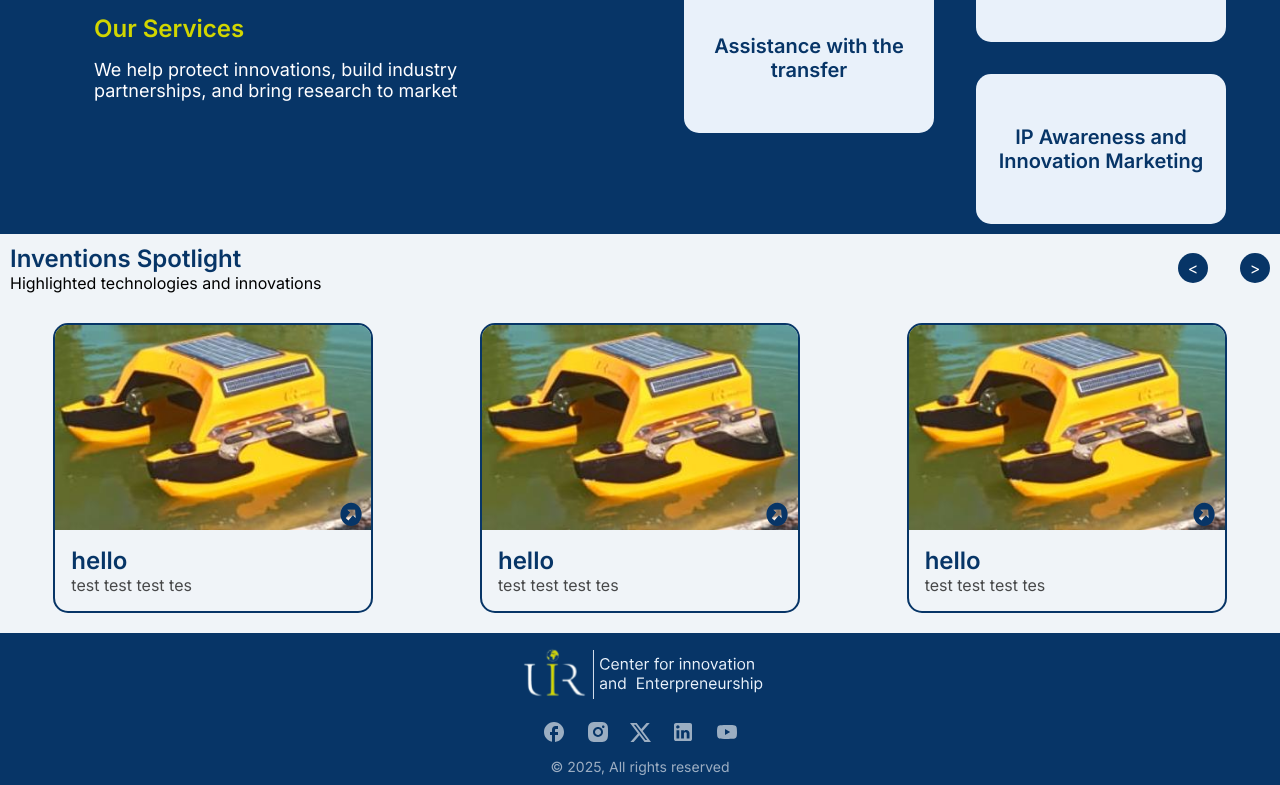
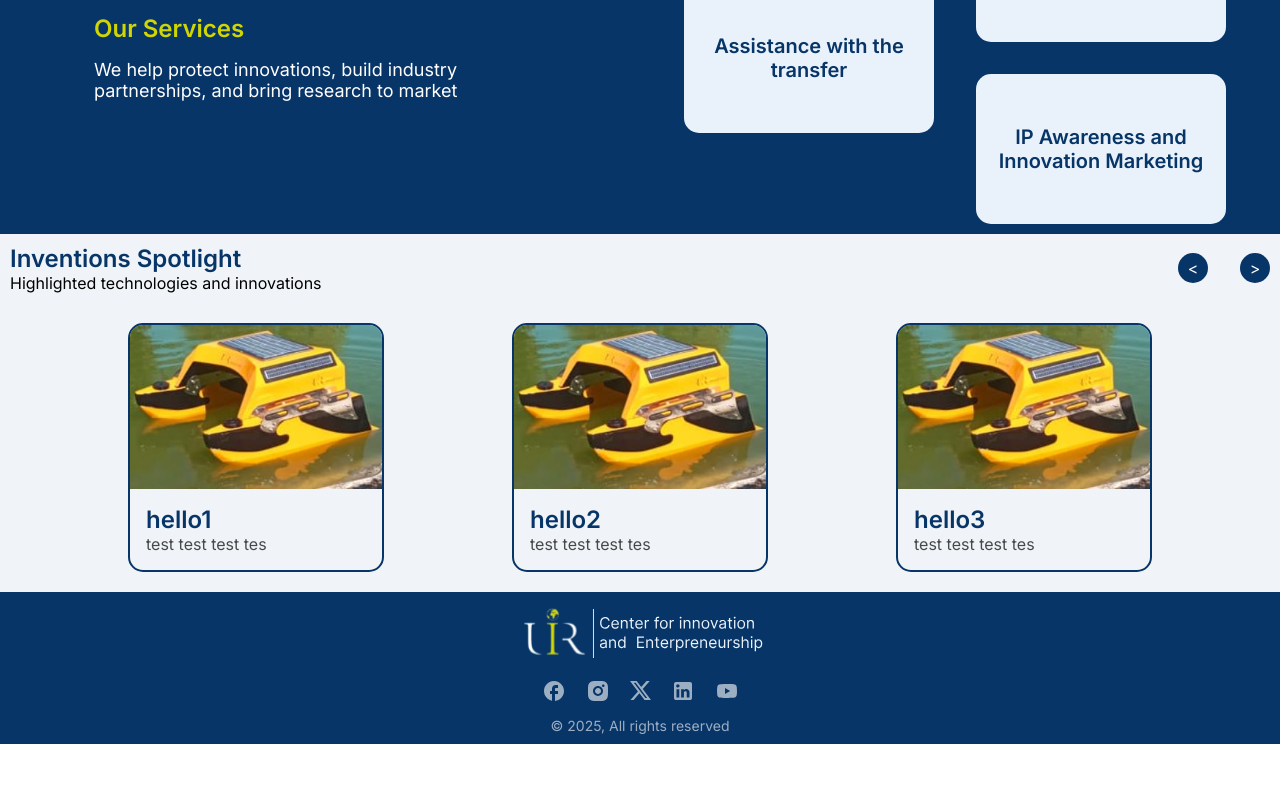
Before and after one commit to yahya-mdarhri/cie_market_frontend, a React (Vite) app: page / in a window 1280 px wide. Shown: the part 1175-1960 px from the top of the page. After the commit the page ends 1919 px from the top, so only its background shows below. Built offline with nearby package versions, Linux system fonts and the light colour scheme.

Commit message:
feat: move the inventions card by arrow buttons

```diff
--- a/src/components/ui/Landing/InventionCard/InventionCard.tsx
+++ b/src/components/ui/Landing/InventionCard/InventionCard.tsx
@@ -3,16 +3,17 @@ import './InventionCard.css'
 import blueArrow from './images/arrow.svg'
 
 interface InventionCardProps {
+	key: number; // for map key
 	title: string; // Invention title
 	image: string; // Invention image
 	description: string; // invention description -could be change later-
 }
 
-function InventionCard({ title, description, image }: InventionCardProps) {
+function InventionCard({ title, description, image, key}: InventionCardProps) {
 	return (
-		<div className="InventionCard">
+		<div className="InventionCard" key={key}>
 			<img src={image} alt="InventionImage" className='InventionImg'/>
-			<img src={blueArrow} alt="blueArrow" className="blueArrow" />
+			{/* <img src={blueArrow} alt="blueArrow" className="blueArrow" /> */}
 			<div className="InventionCardContent">
 				<h2>{title}</h2>
 				<p>{description}</p>
--- a/src/pages/landing/tto/tto.css
+++ b/src/pages/landing/tto/tto.css
@@ -113,6 +113,11 @@
 
 .LandingInventionCards {
 	display: flex;
-	justify-content: space-around;
+	width: 80%;
+	overflow: auto;
+	scrollbar-width: none; /* Firefox */
+	-ms-overflow-style: none;  /* IE and Edge */
+	justify-self: center;
+	justify-content: space-between;
 	gap: 1;
 }
--- a/src/pages/landing/tto/tto.tsx
+++ b/src/pages/landing/tto/tto.tsx
@@ -6,6 +6,9 @@ import VisionAndMission from "@ui/Landing/VisionAndMission/VisionAndMission";
 import inv_img1 from "./images/inv1.jpg";
 import image from "./images/tto.png";
 import InventionCard from "@ui/Landing/InventionCard/InventionCard";
+
+import { useState } from "react";
+import { useEffect } from "react";
 
 const statsData:StatsItemsType = {
 	a: { name: "Innovation & Patents", value: 644 },
@@ -21,6 +24,80 @@ const heroProps: HeroProps = {
 	// secondAction: "Submit A Patent",
 	stats: statsData,
 };
+
+const inventionCardData = [
+	{
+		title: "hello1",
+		description: "test test test tes",
+		image: inv_img1,
+	},
+	{
+		title: "hello2",
+		description: "test test test tes",
+		image: inv_img1,
+	},
+	{
+		title: "hello3",
+		description: "test test test tes",
+		image: inv_img1,
+	},
+	{
+		title: "hello4",
+		description: "test test test tes",
+		image: inv_img1,
+	},
+	{
+		title: "hello5",
+		description: "test test test tes",
+		image: inv_img1,
+	},
+	{
+		title: "hello6",
+		description: "test test test tes",
+		image: inv_img1,
+	},
+];
+
+function LandingInventionCards() {
+	const [slice, setSlice] = useState<[number, number]>([0, 3]);
+
+	const moveLeft = () => {
+		if (slice[0] > 0) {
+			setSlice([slice[0] - 1, slice[1] - 1]);
+		}
+	};
+	const moveRight = () => {
+		if (slice[1] < inventionCardData.length) {
+			setSlice([slice[0] + 1, slice[1] + 1]);
+		}
+	}
+	return (
+		<>
+			<div className="HighLightSpot">
+				<div className="HighLightSpotLeft">
+					<h2>Inventions Spotlight</h2>
+					<div>
+						Highlighted technologies and innovations
+					</div>
+				</div>
+				<div className="HighLightSpotRight">
+					<div className="leftbtn" onClick={moveLeft}>{'<'}</div>
+					<div className="Rightbtn" onClick={moveRight}>{'>'}</div>
+				</div>
+			</div>
+			<div className="LandingInventionCards">
+				{inventionCardData.slice(...slice).map((item, index) => (
+					<InventionCard
+						key={index}
+						title={item.title}
+						description={item.description}
+						image={item.image}
+					/>
+				))}
+			</div>
+		</>
+	);
+}
 
 function TTO() {
 	return (
@@ -51,35 +128,7 @@ function TTO() {
 						</div>
 					</div>
 				</div>
-				<div className="HighLightSpot">
-					<div className="HighLightSpotLeft">
-						<h2>Inventions Spotlight</h2>
-						<div>
-							Highlighted technologies and innovations
-						</div>
-					</div>
-					<div className="HighLightSpotRight">
-						<div className="leftbtn">{'<'}</div>
-						<div className="Rightbtn">{'>'}</div>
-					</div>
-				</div>
-				<div className="LandingInventionCards">
-					<InventionCard
-						title="hello"
-						description="test test test tes"
-						image={inv_img1}
-						/>
-					<InventionCard
-						title="hello"
-						description="test test test tes"
-						image={inv_img1}
-						/>
-					<InventionCard
-						title="hello"
-						description="test test test tes"
-						image={inv_img1}
-						/>
-				</div>
+				<LandingInventionCards />
 		</LandingLayout>
 	);
 }
```
